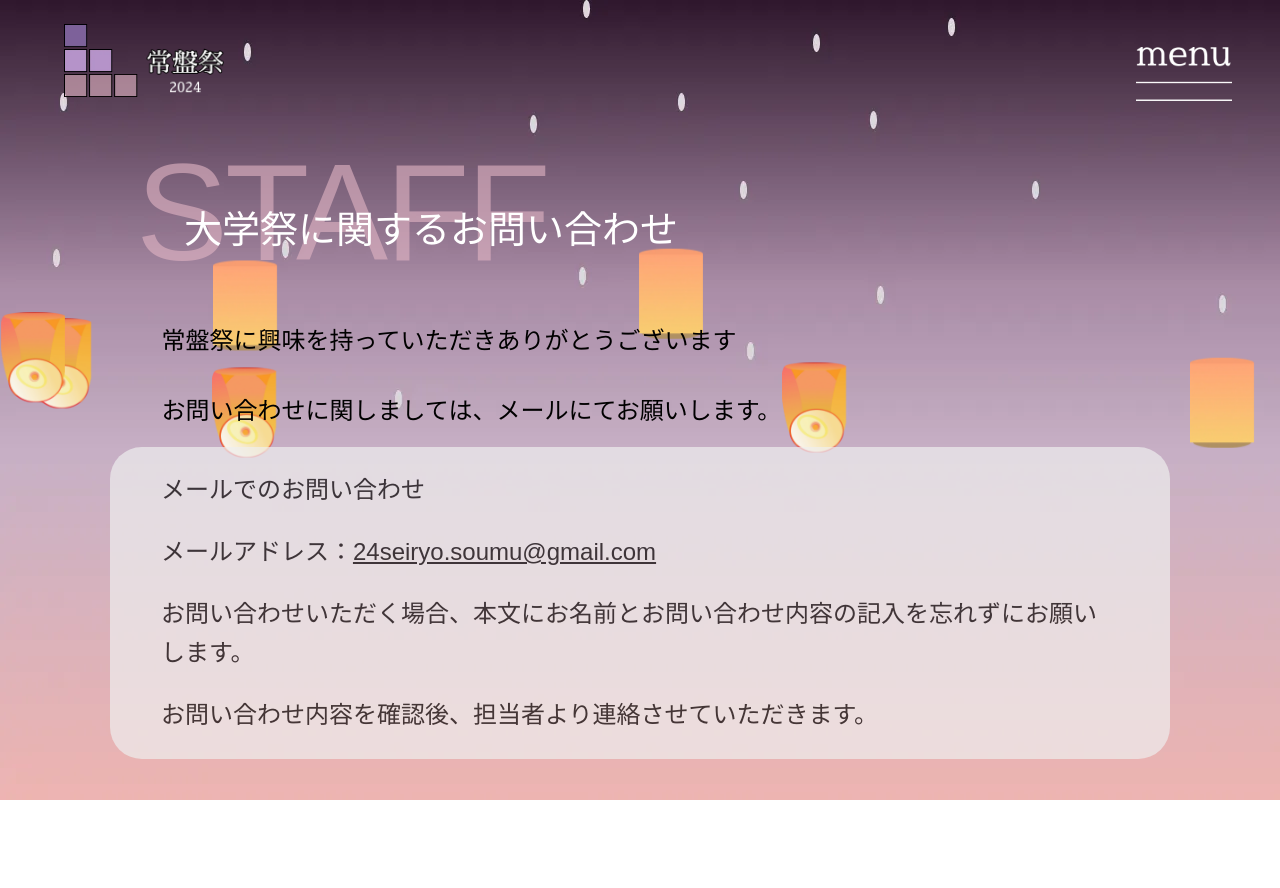
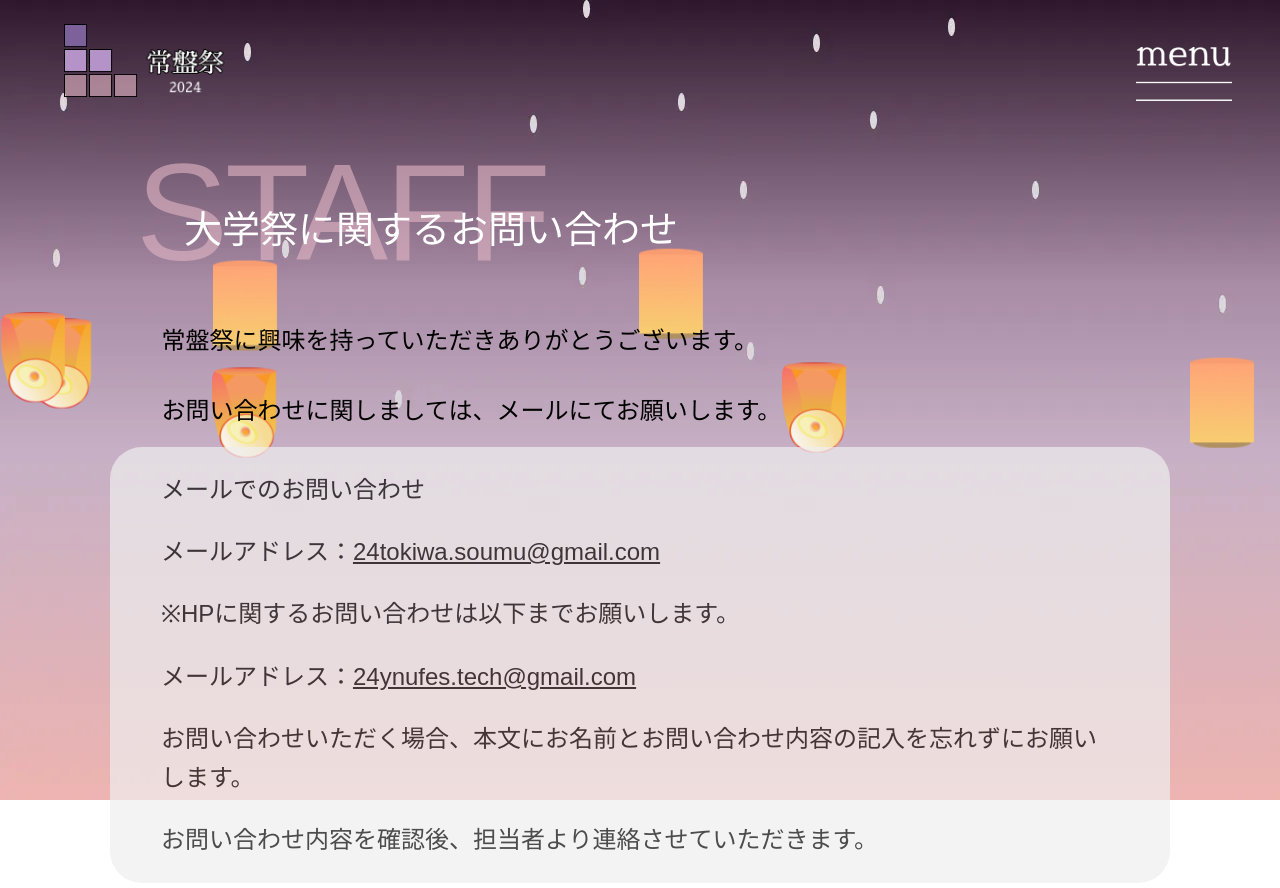
Before and after one commit to ynufes-tech/ynufes-tokiwa24, a Nuxt app: page /staff in a window 1280 px wide. Shown: the top 888 px of the page. Before the commit the page ends 800 px from the top, so only its background shows below. Built offline with nearby package versions, Linux system fonts and the light colour scheme; a web font is replaced by a local one.

Commit message:
staffページアドレス修正

```diff
--- a/pages/staff/index.vue
+++ b/pages/staff/index.vue
@@ -10,11 +10,13 @@ useHead({
 <template>
   <div class="page-root">
     <PageTitle title="STAFF" sub-title="大学祭に関するお問い合わせ" />
-    <p>常盤祭に興味を持っていただきありがとうございます</p>
+    <p>常盤祭に興味を持っていただきありがとうございます。</p>
     <p>お問い合わせに関しましては、メールにてお願いします。</p>
     <div class="box">
       <p>メールでのお問い合わせ</p>
-      <p>メールアドレス：<u>24seiryo.soumu@gmail.com</u></p>
+      <p>メールアドレス：<u>24tokiwa.soumu@gmail.com</u></p>
+      <p>※HPに関するお問い合わせは以下までお願いします。</p>
+      <p>メールアドレス：<u>24ynufes.tech@gmail.com</u></p>
       <p>
         お問い合わせいただく場合、本文にお名前とお問い合わせ内容の記入を忘れずにお願いします。
       </p>
```
